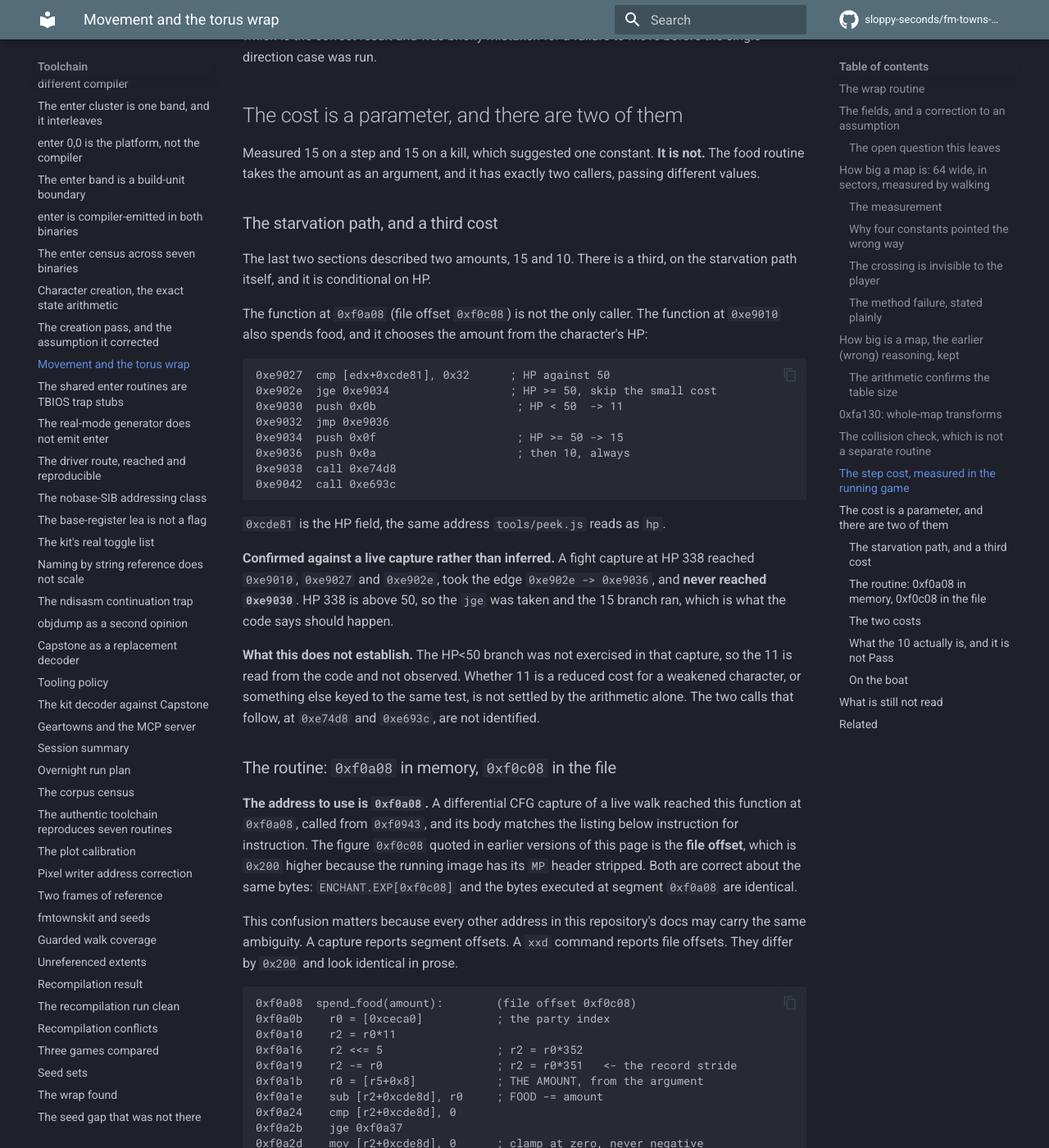
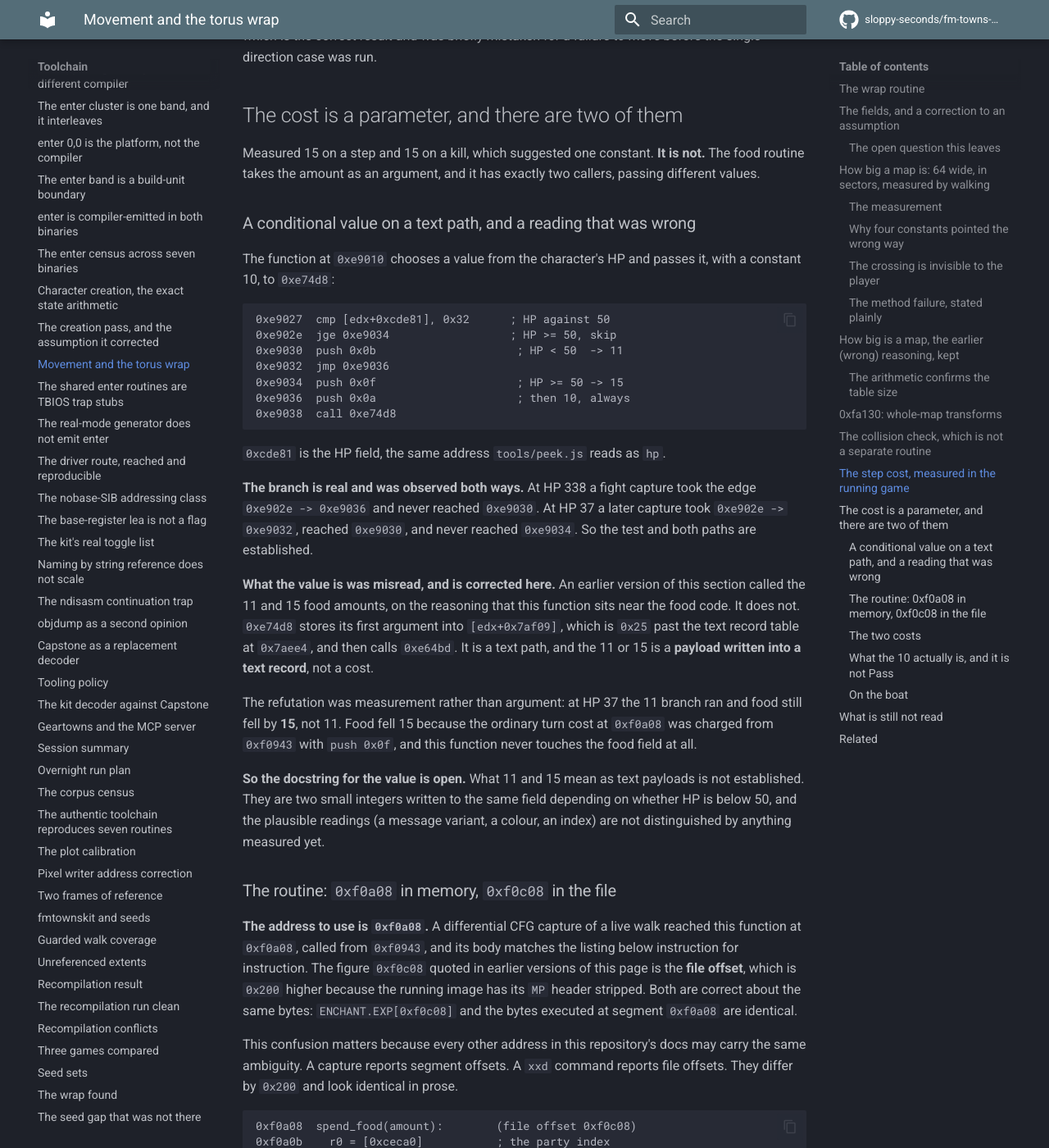
Before and after one commit to sloppy-seconds/fm-towns-ultima, an MkDocs documentation site: the page built from docs/movement-and-wrap.md, in a window 1280 px wide and 1400 px high, scrolled down 7492 px. Shown: the whole window at 82% size. Built offline with MkDocs 1.6.1 and Material for MkDocs 9.7.7, drawn with Linux system fonts in a browser that asks for light colours; comment, search, counter and statistics services are not loaded.

Commit message:
Correct myself: the HP branch is real, but the 11/15 is a text payload, not a food cost
The previous commit called the 11 and 15 at 0xe9030/0xe9034 food amounts on
the reasoning that the function sits near the food code. That was wrong and the
next experiment refuted it.

What is established, and now observed both ways: the branch is real. At HP 338 a
fight capture took 0xe902e -> 0xe9036 and never reached 0xe9030. At HP 37 a later
capture took 0xe902e -> 0xe9032, reached 0xe9030, and never reached 0xe9034. The
test against 50 and both paths are solid.

What was wrong: the value is not a cost. 0xe74d8 stores its first argument into
[edx+0x7af09], which is 0x25 past the text record table at 0x7aee4, then calls
0xe64bd. Searching the bytes confirms neither 0xe74d8 nor 0xe9010..0xe9052
references the food field 0xcde8d at all.

The refutation was measurement and it was clean: at HP 37 the 11 branch ran and
food still fell by 15. Food fell 15 because the ordinary turn cost at 0xf0a08 was
charged from 0xf0943 with push 0x0f. Nothing in this function touches food.

Left open rather than guessed: what 11 and 15 mean as text payloads. They are two
small integers written to the same field depending on whether HP is below 50, and
a message variant, a colour and an index are not distinguished by anything
measured yet.

The general lesson, recorded because it is the second time this session: a value
pushed near a routine that does one job is not evidence that it belongs to that
job. The write target settled it in one command.

````diff
--- a/docs/movement-and-wrap.md
+++ b/docs/movement-and-wrap.md
@@ -298,36 +298,41 @@ single-direction case was run.
 Measured 15 on a step and 15 on a kill, which suggested one constant. **It is not.** The food
 routine takes the amount as an argument, and it has exactly two callers, passing different values.
 
-### The starvation path, and a third cost
+### A conditional value on a text path, and a reading that was wrong
 
-The last two sections described two amounts, 15 and 10. There is a third, on the starvation path
-itself, and it is conditional on HP.
-
-The function at `0xf0a08` (file offset `0xf0c08`) is not the only caller. The function at `0xe9010`
-also spends food, and it chooses the amount from the character's HP:
+The function at `0xe9010` chooses a value from the character's HP and passes it, with a constant 10, to
+`0xe74d8`:
 
 ```
 0xe9027  cmp [edx+0xcde81], 0x32      ; HP against 50
-0xe902e  jge 0xe9034                  ; HP >= 50, skip the small cost
+0xe902e  jge 0xe9034                  ; HP >= 50, skip
 0xe9030  push 0x0b                     ; HP < 50  -> 11
 0xe9032  jmp 0xe9036
 0xe9034  push 0x0f                     ; HP >= 50 -> 15
 0xe9036  push 0x0a                     ; then 10, always
 0xe9038  call 0xe74d8
-0xe9042  call 0xe693c
 ```
 
 `0xcde81` is the HP field, the same address `tools/peek.js` reads as `hp`.
 
-**Confirmed against a live capture rather than inferred.** A fight capture at HP 338 reached
-`0xe9010`, `0xe9027` and `0xe902e`, took the edge `0xe902e -> 0xe9036`, and **never reached
-`0xe9030`**. HP 338 is above 50, so the `jge` was taken and the 15 branch ran, which is what the code
-says should happen.
+**The branch is real and was observed both ways.** At HP 338 a fight capture took the edge
+`0xe902e -> 0xe9036` and never reached `0xe9030`. At HP 37 a later capture took `0xe902e -> 0xe9032`,
+reached `0xe9030`, and never reached `0xe9034`. So the test and both paths are established.
 
-**What this does not establish.** The HP<50 branch was not exercised in that capture, so the 11 is
-read from the code and not observed. Whether 11 is a reduced cost for a weakened character, or
-something else keyed to the same test, is not settled by the arithmetic alone. The two calls that
-follow, at `0xe74d8` and `0xe693c`, are not identified.
+**What the value is was misread, and is corrected here.** An earlier version of this section called the
+11 and 15 food amounts, on the reasoning that this function sits near the food code. It does not.
+`0xe74d8` stores its first argument into `[edx+0x7af09]`, which is `0x25` past the text record table at
+`0x7aee4`, and then calls `0xe64bd`. It is a text path, and the 11 or 15 is a **payload written into a
+text record**, not a cost.
+
+The refutation was measurement rather than argument: at HP 37 the 11 branch ran and food still fell by
+**15**, not 11. Food fell 15 because the ordinary turn cost at `0xf0a08` was charged from `0xf0943`
+with `push 0x0f`, and this function never touches the food field at all.
+
+**So the docstring for the value is open.** What 11 and 15 mean as text payloads is not established.
+They are two small integers written to the same field depending on whether HP is below 50, and the
+plausible readings (a message variant, a colour, an index) are not distinguished by anything measured
+yet.
 
 ### The routine: `0xf0a08` in memory, `0xf0c08` in the file
 
````
